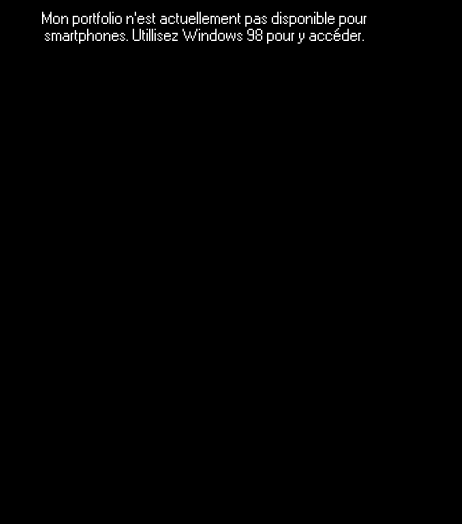
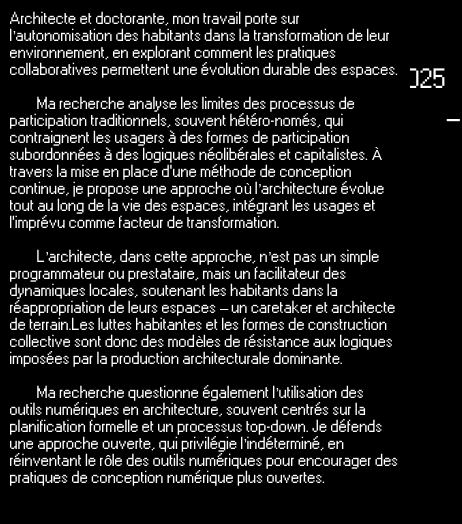
Before and after one commit to inesstkhay/Portfolio, a website: page index.html in a window 390 px wide. Shown: the whole page, 462 px wide, since content can reach past the window. Drawn offline with Linux system fonts and the light colour scheme.

Commit message:
Mise à jour du site pour améliorer l'affichage sur mobile

```diff
--- a/script.js
+++ b/script.js
@@ -1,12 +1,12 @@
 document.addEventListener('DOMContentLoaded', function () {
     const textElement = document.getElementById('loading-text');
     const textToType = "<div style='display: inline-block;'><img src='bios1.png' alt='bios'></div>" +
-                      "<div style='display: inline-block; vertical-align: top;'>\tINESS TKHAYYARE V1.0 2024\n \tPORTFOLIO NUMERIQUE\n</div>" +
+                      "<div style='display: inline-block; vertical-align: top;'>\tINESS TKHAYYARE V2.0 2025\n \tVISUAL WORKS\n</div>" +
                       "\nInstitution \t\t\t\t\t\t :ENSA Toulouse\n" +
-                      "Spécialité \t\t\t\t\t\t :Architecture + Numérique\n" +
+                      "Spécialité \t\t\t\t\t\t :Architecture\n" +
                       "Temps passé à concevoir \t\t :100000\n" +
                       "RAM Cérébrale \t\t\t\t\t :Faible\n" +
-                      "Années d'études complétées \t\t :4.5 (90%)\n\n" +
+                      "Années de thèse complétées \t :0.5 (15%)\n\n" +
                       "\nPressez ENTREE pour commencer.";
 
 
@@ -23,7 +23,7 @@
     }
 
     // Typewriting effect
-    typingInterval = setInterval(type, 50);
+    typingInterval = setInterval(type, 30);
 
     // Redirect to a new page on 'Enter' key press
     document.addEventListener('keydown', function (event) {
--- a/styles.css
+++ b/styles.css
@@ -7,7 +7,11 @@
 
 @media only screen and (max-width: 900px) {
     body::before {
-content: " Mon portfolio n'est actuellement pas disponible pour smartphones. Utillisez Windows 98 pour y accéder. ";
+        content: "Architecte et doctorante, mon travail porte sur l’autonomisation des habitants dans la transformation de leur environnement, en explorant comment les pratiques collaboratives permettent une évolution durable des espaces.\A\A
+        Ma recherche analyse les limites des processus de participation traditionnels, souvent hétéro-només, qui contraignent les usagers à des formes de participation subordonnées à des logiques néolibérales et capitalistes. À travers la mise en place d'une méthode de conception continue, je propose une approche où l’architecture évolue tout au long de la vie des espaces, intégrant les usages et l'imprévu comme facteur de transformation.\A\A
+        L’architecte, dans cette approche, n’est pas un simple programmateur ou prestataire, mais un facilitateur des dynamiques locales, soutenant les habitants dans la réappropriation de leurs espaces – un caretaker et architecte de terrain.Les luttes habitantes et les formes de construction collective sont donc des modèles de résistance aux logiques imposées par la production architecturale dominante.\A\A
+        Ma recherche questionne également l’utilisation des outils numériques en architecture, souvent centrés sur la planification formelle et un processus top-down. Je défends une approche ouverte, qui privilégie l’indéterminé, en réinventant le rôle des outils numériques pour encourager des pratiques de conception numérique plus ouvertes.";
+
         font-family: 'MS Sans Serif', sans-serif;
         font-size: 15px;
         display: block;
@@ -19,9 +23,13 @@
         background-color: #000000;
         color: #ffffff;
         padding: 10px;
-text-align: center;
+        text-align: left; /* Aligne le texte à gauche */
+        justify-content: space-between; /* Assure que le texte est justifié */
         z-index: 9999;
-}}
+        overflow-y: auto; /* Permet le défilement si nécessaire */
+        white-space: pre-wrap; /* Respecte les sauts de ligne et les espaces */
+    }
+}
 
 
 body {
```
Also changed, not shown: about.html (+4 -4 lines), home.html (+1 -1 lines), fond.png. Lines whose indentation alone changed are shown as unchanged.
